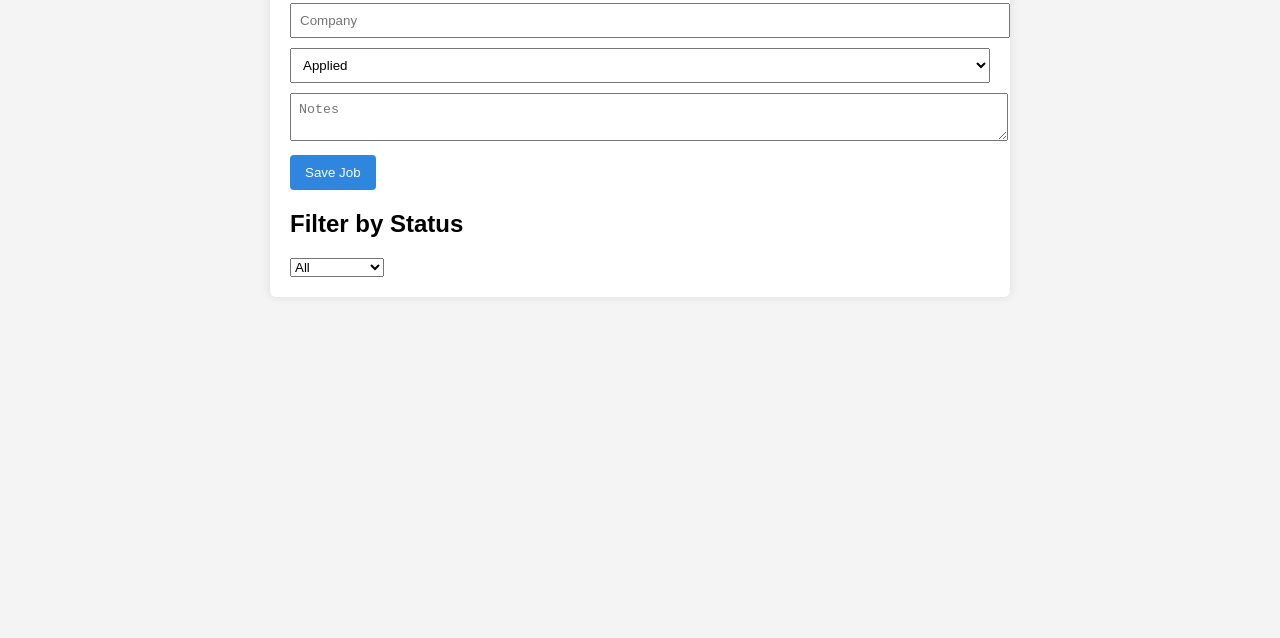
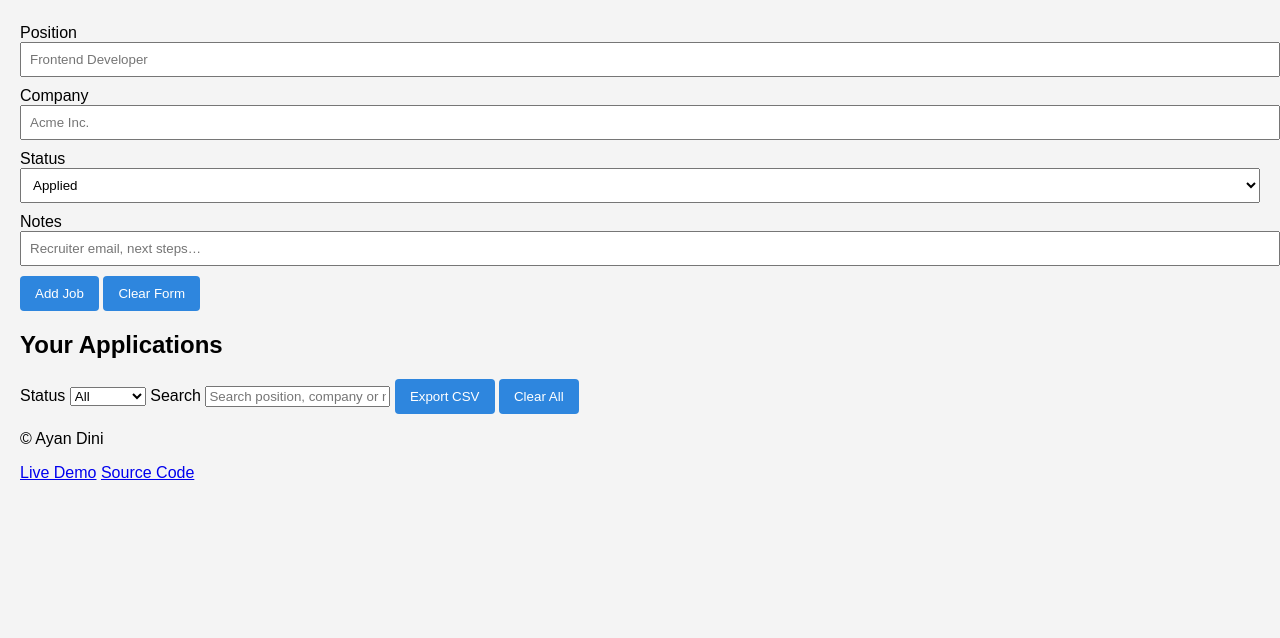
Before and after one commit to Ayan-Dini1/Job-tracker-app, a plain HTML site: page index.html in a window 1280 px wide. Shown: the part 162-800 px from the top of the page. Drawn offline with Linux system fonts and the light colour scheme.

Commit message:
feat(index.html): add layout + add/edit form + controls; wire up IDs for new JS
- Introduce header and two-card layout (form + list)
- Add fields (position, company, status, notes) with required/labels
- Add controls: status filter, search box, CSV export, clear all
- Add counts area and aria-live list container
- Hook up element IDs used by app.js (jobForm, position, company, status, notes, filterStatus, search, jobList, counts)
- Footer with live/source links; dark-theme friendly structure

```diff
--- a/index.html
+++ b/index.html
@@ -1,38 +1,87 @@
-<!DOCTYPE html>
+<!doctype html>
 <html lang="en">
 <head>
-    <meta charset="UTF-8" />
-    <meta name="viewport" content="width=device-width, initial-scale=1.0" />
-    <title>Job Tracker App</title>
-    <link rel="stylesheet" href="style.css" />
+  <meta charset="utf-8" />
+  <meta name="viewport" content="width=device-width, initial-scale=1" />
+  <title>Job Tracker App • Ayan Dini</title>
+  <link rel="stylesheet" href="style.css" />
 </head>
 <body>
-    <div class="container">
-        <h1>Job Tracker App</h1>
-        <form id="jobForm">
-            <input type="text" id="position" placeholder="Position" required />
-            <input type="text" id="company" placeholder="Company" required />
+  <main class="wrap">
+    <header class="head">
+      <h1>Job Tracker</h1>
+      <p class="muted">Track job applications with status, notes, search & export.</p>
+    </header>
+
+    <!-- Add / Edit -->
+    <section class="card">
+      <h2>Add / Edit Job</h2>
+      <form id="jobForm" autocomplete="off">
+        <div class="grid2">
+          <label>
+            <span>Position</span>
+            <input id="position" type="text" placeholder="Frontend Developer" required />
+          </label>
+          <label>
+            <span>Company</span>
+            <input id="company" type="text" placeholder="Acme Inc." required />
+          </label>
+        </div>
+        <div class="grid2">
+          <label>
+            <span>Status</span>
             <select id="status">
-                <option value="Applied">Applied</option>
-                <option value="Interviewing">Interviewing</option>
-                <option value="Offer">Offer</option>
-                <option value="Rejected">Rejected</option>
+              <option>Applied</option>
+              <option>Interview</option>
+              <option>Offer</option>
+              <option>Rejected</option>
             </select>
-            <textarea id="notes" placeholder="Notes"></textarea>
-            <button type="submit">Save Job</button>
-        </form>
+          </label>
+          <label>
+            <span>Notes</span>
+            <input id="notes" type="text" placeholder="Recruiter email, next steps…" />
+          </label>
+        </div>
+        <div class="row">
+          <button type="submit" class="primary" id="submitBtn">Add Job</button>
+          <button type="button" id="clearForm">Clear Form</button>
+        </div>
+      </form>
+    </section>
 
-        <h2>Filter by Status</h2>
-        <select id="filterStatus">
-            <option value="All">All</option>
-            <option value="Applied">Applied</option>
-            <option value="Interviewing">Interviewing</option>
-            <option value="Offer">Offer</option>
-            <option value="Rejected">Rejected</option>
-        </select>
+    <!-- Controls -->
+    <section class="card">
+      <h2>Your Applications</h2>
+      <div class="row wrap-controls">
+        <label class="inline">
+          <span>Status</span>
+          <select id="filterStatus">
+            <option>All</option>
+            <option>Applied</option>
+            <option>Interview</option>
+            <option>Offer</option>
+            <option>Rejected</option>
+          </select>
+        </label>
+        <label class="inline grow">
+          <span>Search</span>
+          <input id="search" type="text" placeholder="Search position, company or notes" />
+        </label>
+        <button id="exportCsv">Export CSV</button>
+        <button id="clearAll" class="danger">Clear All</button>
+      </div>
 
-        <div id="jobList"></div>
-    </div>
-    <script src="app.js"></script>
+      <p id="counts" class="muted" style="margin-top:6px"></p>
+      <div id="jobList" class="list" aria-live="polite"></div>
+    </section>
+
+    <footer class="foot">
+      <p>© <span id="year"></span> Ayan Dini</p>
+      <a href="https://comfy-swan-4aa8be.netlify.app" target="_blank" rel="noreferrer">Live Demo</a>
+      <a href="https://github.com/Ayan-Dini1/Job-tracker-app" target="_blank" rel="noreferrer">Source Code</a>
+    </footer>
+  </main>
+
+  <script src="app.js"></script>
 </body>
 </html>
```
